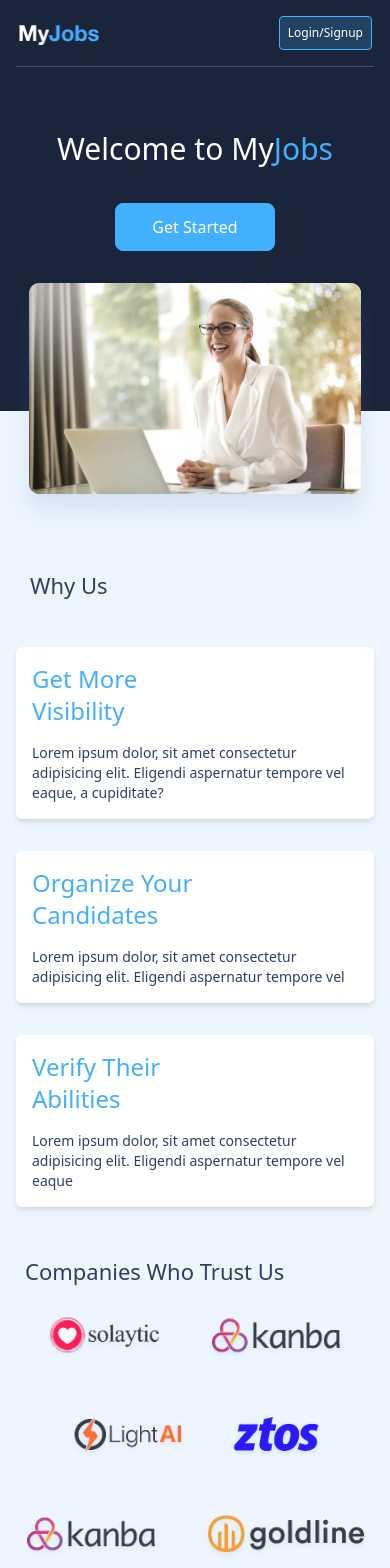
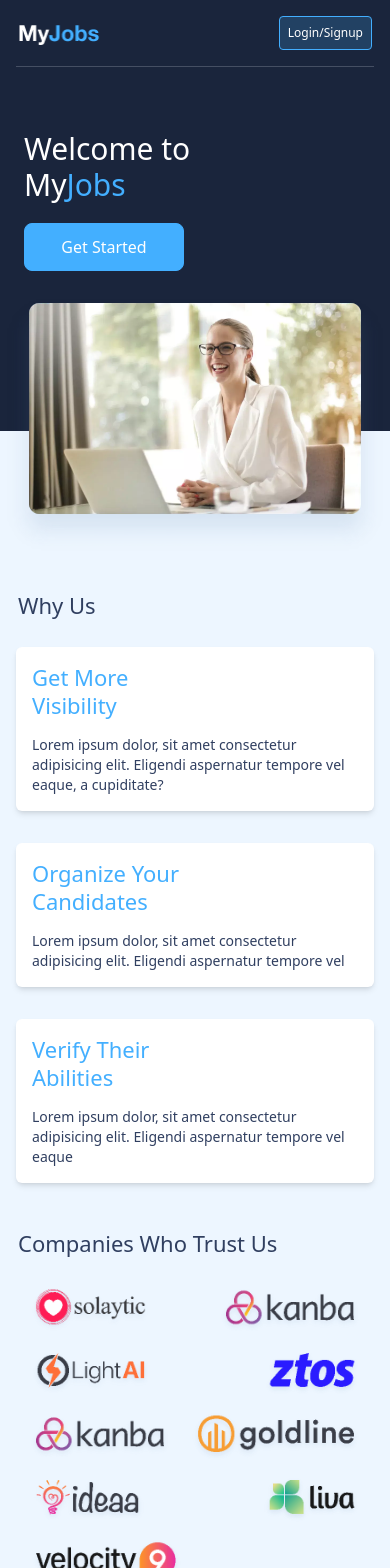
Before and after one commit to imaryankumar/Job-Portal, a Next.js app: page / in a window 390 px wide. Shown: the top 1568 px of the page. Built offline with nearby package versions, Linux system fonts and the light colour scheme; no server answers.

Commit message:
chors:Some changes

```diff
--- a/components/AppliedJobPage.tsx
+++ b/components/AppliedJobPage.tsx
@@ -97,7 +97,7 @@ const AppliedJobPage = (props: Props) => {
       <>
         <Seo title="Jobs applied by you" />{" "}
         <div className="bg-dark-blue w-full h-[18vh] text-white ">
-          <div className=" px-40 xs:px-20 mainWrapper ">
+          <div className=" px-40 xs:px-5 mainWrapper ">
           <Link href="/jobs-for-you">
             <div className="flex  text-center items-center pt-5  text-xs opacity-80   ">
 
@@ -121,7 +121,7 @@ const AppliedJobPage = (props: Props) => {
           {myCanData?.length > 0 ? (
             <div className="relative " >
               <Pagination data={myCanData} pagination={pagination}>
-              <div className="absolute -bottom-28 right-0 left-0" >
+              <div className="absolute -bottom-28 right-0 left-0  " >
               {myCanData?.length > 0 && totalPage > 1 && (
            <div className="absolute left-0 right-0 " >
            <div className="flex justify-center text-center items-center gap-[1%]  cursor-pointer py-4  ">
--- a/components/HomePage/header/Header.tsx
+++ b/components/HomePage/header/Header.tsx
@@ -13,15 +13,15 @@ const Header = () => {
 
       <div className="bg-dark-blue">
         <div className="mainWrapper">
-          <header className=" md:ml-44 pt-16 pb-40 md:py-24 relative text-white flex flex-col justify-center items-center  md:block  ">
-            <div className="flex md:block text-3xl sm:text-5xl md:text-6xl">
+          <header className=" md:ml-44 pt-16 pb-40 md:py-24 relative text-white flex flex-col justify-center pl-6  md:block  ">
+            <div className=" text-3xl sm:text-5xl md:text-6xl">
               <h1 className=" ">Welcome to</h1>
-              <h2 className="ml-2 md:ml-0">
+              <h2 className="ml-0 md:ml-0">
                 My<span className="text-light-blue">Jobs</span>
               </h2>
             </div>
             <button
-              className="border text-[16px] font-medium  w-40 h-12 border-solid border-light-blue p-2 md:py-2.5 md:px-7 mt-9 md:mt-10 bg-light-blue md:text-base outline-none rounded-lg cursor-pointer"
+              className="border text-[16px] font-medium  w-40 h-12 border-solid border-light-blue p-2 md:py-2.5 md:px-7 mt-5 md:mt-10 bg-light-blue md:text-base outline-none rounded-lg cursor-pointer"
               onClick={() =>
                 router.push(
                   `${
@@ -36,7 +36,7 @@ const Header = () => {
             >
               Get Started
             </button>
-            <div className="absolute -bottom-32 md:right-0 xl:right-20  ">
+            <div className="absolute -bottom-32 right-0 xs:left-0 md:right-0 xl:right-20  ">
               <div className="relative w-full md:w-[400px] lg:w-[550px] xl:w-[700px]  aspect-video">
                 <Image
                   src="/iconsimgs/mainimg.webp"
--- a/components/HomePage/section/Section.tsx
+++ b/components/HomePage/section/Section.tsx
@@ -7,10 +7,10 @@ const Section = () => {
       <div className="mainWrapper">
         <div className="text-lg pt-40 md:pt-20">
           <div>
-            <div className="text-[22px] text-left px-[30px] md:px-[170px]">
+            <div className="text-[22px] text-left px-[18px] md:px-[170px]">
               <h2 className="text-light-dark font-medium ">Why Us</h2>
             </div>
-            <div className="grid grid-cols-1 lg:grid-cols-3 py-8 sm:px-36">
+            <div className="grid grid-cols-1 lg:grid-cols-3 py-3 md:py-8 sm:px-36  ">
               <Cards
                 name="Get More"
                 para="Lorem ipsum dolor, sit amet consectetur adipisicing elit. Eligendi aspernatur tempore vel eaque, a cupiditate?"
@@ -30,12 +30,12 @@ const Section = () => {
           </div>
         </div>
         <div>
-          <h2 className="text-[22px] mb-6 text-left px-[25px]  md:px-[170px] text-light-dark font-medium ">
+          <h2 className="text-[22px] mb-6 text-left px-[18px]  md:px-[170px] text-light-dark font-medium  my-4">
             Companies Who Trust Us
           </h2>
 
-          <div className="flex  flex-wrap items-center justify-center w-full px-[10px] md:px-[110px] gap-[10%]">
-            <div className="flex items-center text-3xl mb-12 font-sans">
+          <div className="flex  flex-wrap items-center justify-between md:justify-center w-full px-7 md:px-[110px]  md:gap-[10%] mb-10">
+            <div className="flex items-center text-3xl  mb-3 md:mb-12 font-sans">
               <Image
                 src="/iconsimgs/solaytic@2x.png"
                 alt="solaytic"
@@ -43,7 +43,7 @@ const Section = () => {
                 height={40}
               />
             </div>
-            <div className="flex items-center text-3xl mb-12 font-sans">
+            <div className="flex items-center text-3xl mb-3 md:mb-12 font-sans">
               <Image
                 src="/iconsimgs/kanba@2x.png"
                 alt="kanaba"
@@ -51,7 +51,7 @@ const Section = () => {
                 height={40}
               />
             </div>
-            <div className="flex items-center text-3xl mb-12 font-sans">
+            <div className="flex items-center text-3xl mb-3 md:mb-12 font-sans">
               <Image
                 src="/iconsimgs/lighting@2x.png"
                 alt="lightimg"
@@ -59,7 +59,7 @@ const Section = () => {
                 height={40}
               />
             </div>
-            <div className="flex items-center text-3xl mb-12 font-sans">
+            <div className="flex items-center text-3xl mb-3 md:mb-12 font-sans">
               <Image
                 src="/iconsimgs/ztos@2x.png"
                 alt="ztos"
@@ -67,7 +67,7 @@ const Section = () => {
                 height={40}
               />
             </div>
-            <div className="flex items-center text-3xl mb-12 font-sans">
+            <div className="flex items-center text-3xl mb-3 md:mb-12 font-sans">
               <Image
                 src="/iconsimgs/kanba@2x.png"
                 alt="kanba"
@@ -76,7 +76,7 @@ const Section = () => {
               />
             </div>
 
-            <div className="flex items-center text-3xl mb-12 font-sans">
+            <div className="flex items-center text-3xl mb-3 md:mb-12 font-sans">
               <Image
                 src="/iconsimgs/goldline@2x.png"
                 alt="goldline"
@@ -84,7 +84,7 @@ const Section = () => {
                 height={40}
               />
             </div>
-            <div className="flex items-center text-3xl mb-12 font-sans">
+            <div className="flex items-center text-3xl mb-3 md:mb-12 font-sans">
               <Image
                 src="/iconsimgs/ideaa@2x.png"
                 alt="ideaa"
@@ -92,7 +92,7 @@ const Section = () => {
                 height={40}
               />
             </div>
-            <div className="flex items-center text-3xl mb-12 font-sans">
+            <div className="flex items-center text-3xl mb-3 md:mb-12 font-sans">
               <Image
                 src="/iconsimgs/liva@2x.png"
                 alt="Live"
@@ -100,7 +100,7 @@ const Section = () => {
                 height={40}
               />
             </div>
-            <div className="flex items-center text-4xl mb-12 font-sans">
+            <div className="flex items-center text-4xl mb-3 md:mb-12 font-sans">
               <Image
                 src="/iconsimgs/velocity-9@2x.png"
                 alt="Velocity"
--- a/components/HomePage/section/cards/Cards.tsx
+++ b/components/HomePage/section/cards/Cards.tsx
@@ -8,7 +8,7 @@ interface cardTypes {
 const Cards = ({ name, para, paraspam }: cardTypes) => {
   return (
     <div className="bg-white p-4 shadow-md rounded-md flex flex-col flex-wrap m-4 md:m-6">
-      <h2 className="text-light-blue pb-4 font-medium text-2xl ">
+      <h2 className="text-light-blue pb-4 font-medium text-[22px] ">
         {name}
         <br />
         {paraspam}
--- a/components/PostJob.tsx
+++ b/components/PostJob.tsx
@@ -145,7 +145,7 @@ const PostJob = (props: Props) => {
 <div className="bg-dark-blue w-full h-[40vh] text-white relative ">
   <div className="mainWrapper">
   <Link href={"/jobs-posted-by-you"}>
-    <div className="flex pl-[2rem] md:pl-[12rem] pt-[1rem] ">
+    <div className="flex pl-[1rem] md:pl-[12rem] pt-[1rem] ">
 
         <Image
           src="/iconsimgs/homemd.svg"
--- a/pages/jobs-for-you/index.tsx
+++ b/pages/jobs-for-you/index.tsx
@@ -165,7 +165,7 @@ const Index = () => {
 
       <div className="bg-dark-blue w-full h-[18vh] text-white relative ">
         <div className="mainWrapper">
-          <div className="px-40 xs:px-20">
+          <div className="px-40 xs:px-5">
             <div className="flex text-center items-center  pt-3   ">
               <Link href="/jobs-for-you">
                 <Image
@@ -198,7 +198,7 @@ const Index = () => {
                         key={key}
                       >
                         <div
-                          className={`text-[17px] text-light-dark tracking-normal line-clamps   `}
+                          className={`text-[17px] text-light-dark tracking-normal line-clamps break-word  `}
                           key={key}
                           title={item.title}
                           data-toggle="tooltip"
--- a/pages/jobs-posted-by-you/index.tsx
+++ b/pages/jobs-posted-by-you/index.tsx
@@ -162,7 +162,7 @@ const pageNum=router.asPath?.split('=')[1]
       <Seo title="Jobs posted by you" />
       <div className="bg-dark-blue w-full h-[18vh] text-white relative">
         <div className="mainWrapper">
-          <div className="px-[70px] xs:px-10 2xl:px-[160px] xl:px-[160px] md:px-[160px] ">
+          <div className="px-[70px] xs:px-5 2xl:px-[160px] xl:px-[160px] md:px-[160px] ">
             <div className="flex text-center items-center pt-3">
               <Link href={"/jobs-posted-by-you"}>
                 <Image
@@ -192,7 +192,7 @@ const pageNum=router.asPath?.split('=')[1]
                 {myData?.map((item: cardTypes, key) => {
                   return (
                     <div
-                      className="w-[80%] sm:w-[32%] md:w-[49%] lg:w-[23%] h-[180px] bg-white rounded mb-4 px-4 py-4 relative capitalize shadow  "
+                      className="w-[80%] sm:w-[32%] md:w-[49%] lg:w-[23%] h-[180px] bg-white rounded mb-4 px-4 py-4 relative capitalize shadow   "
                       key={key}
                     >
                       <div
@@ -204,7 +204,7 @@ const pageNum=router.asPath?.split('=')[1]
                         <h1>{item.title}</h1>
                       </div>
                       <div
-                        className={` text-[14px]  tracking-normal text-light-dark opacity-80 my-2 mx-0 line-clamp`}
+                        className={` text-[14px]  tracking-normal text-light-dark opacity-80 my-2 leading-4 mx-0 line-clamp break-words`}
                         title={item.description}
                         data-toggle="tooltip"
                       >
--- a/pages/sign-up/index.tsx
+++ b/pages/sign-up/index.tsx
@@ -216,7 +216,7 @@ const Index = () => {
         <div className="mainWrapper">
           <div className="md:w-[557px] xs:w-[310px] w-[400px] h-auto bg-white box-shadows rounded-[20px] mt-[25rem] md:mt-[38rem]  flex flex-col items-center text-light-dark pb-4  ">
             <div className="w-full  md:px-10 px-4  ">
-              <h1 className="text-[22px] font-medium text-light-dark py-6 xs:py-3 px-0  ">
+              <h1 className="text-[22px] font-medium text-light-dark py-6 xs:py-3  ">
                 Signup
               </h1>
               <h2 className="pb-2 text-[14px]">
```
Also changed, not shown: pages/resetpassword/index.tsx (+27 -35 lines).
